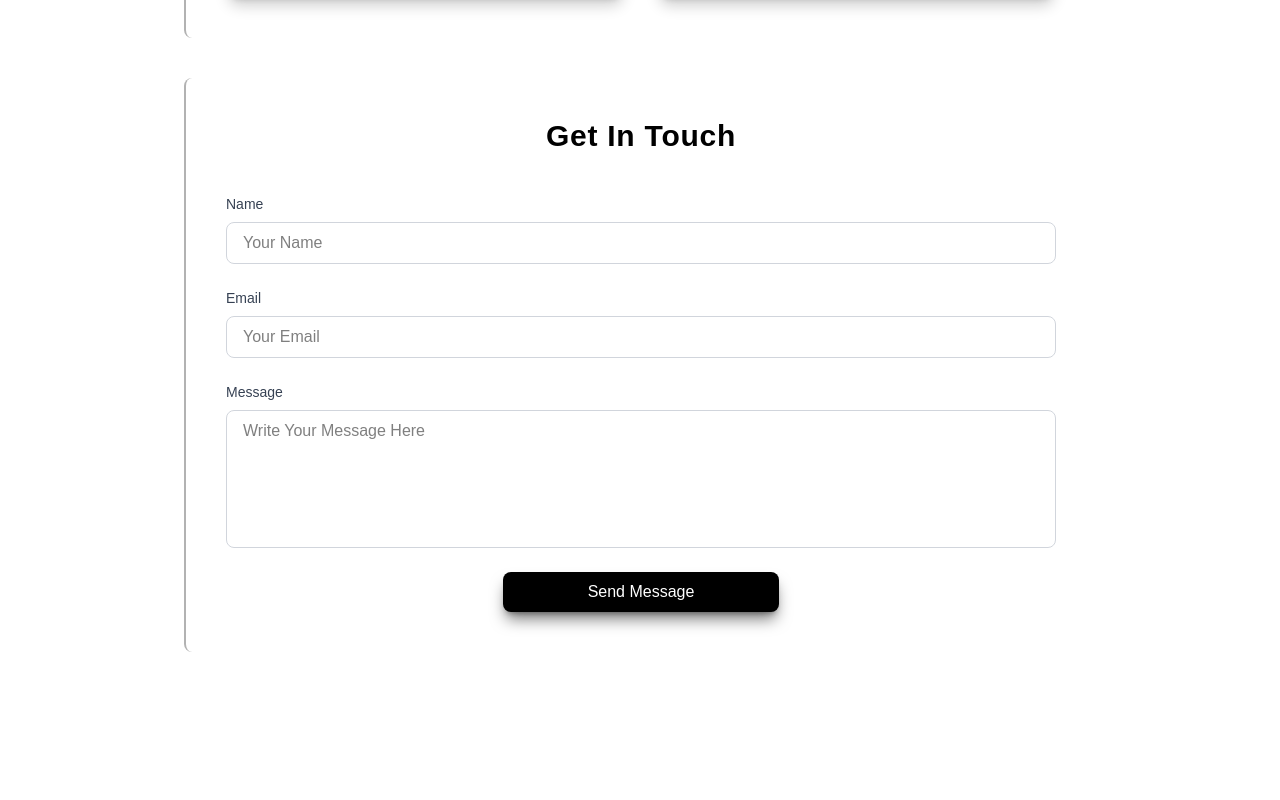
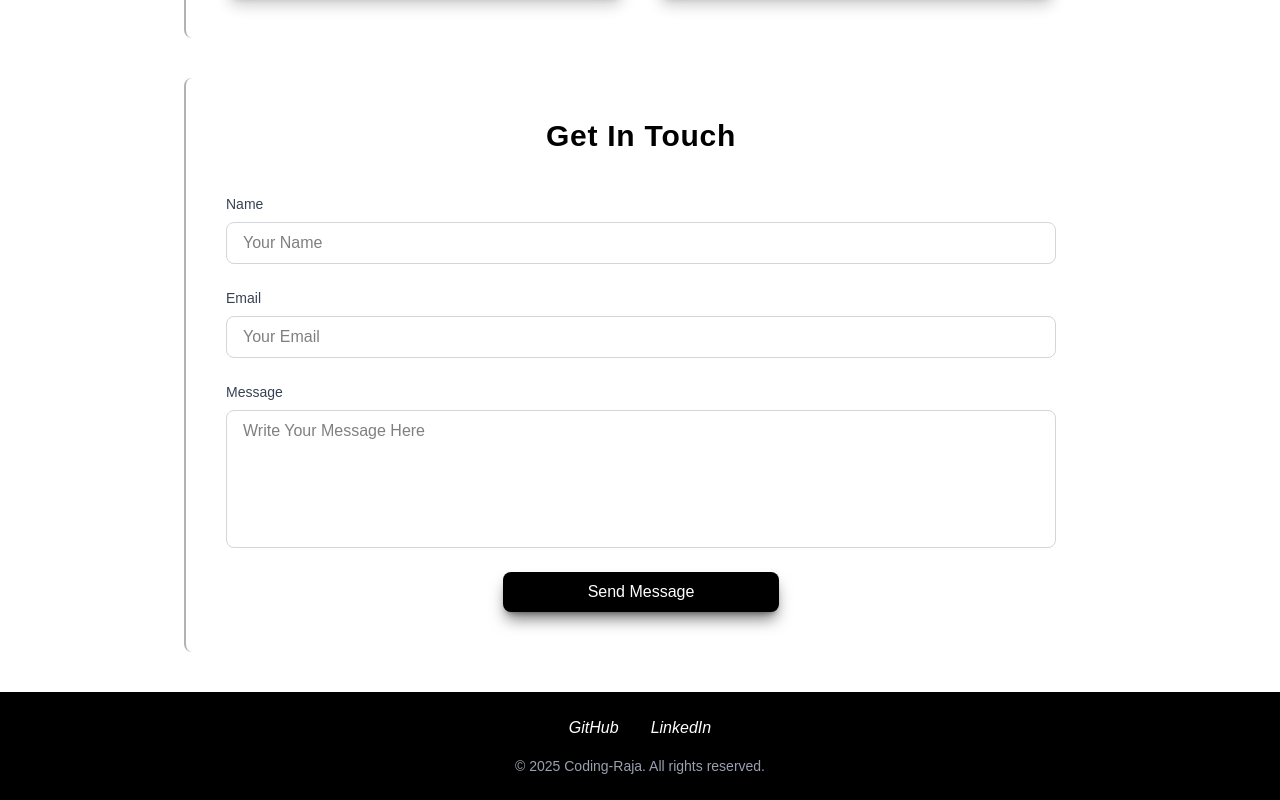
Before and after one commit to Coding-Raja/Raja-Muhammad-Ali-Portfolio, a Next.js app in the folder portfolio/: page / in a window 1280 px wide. Shown: the part 2030-2830 px from the top of the page. Before the commit the page ends 2682 px from the top, so only its background shows below. Built offline with nearby package versions, Linux system fonts and the light colour scheme.

Commit message:
Adding the Footer of the Portfolio

```diff
--- a/portfolio/app/layout.js
+++ b/portfolio/app/layout.js
@@ -1,6 +1,7 @@
 import { Geist, Geist_Mono } from "next/font/google";
 import "./globals.css";
 import Header from "../components/Header.js";
+import Footer from "../components/Footer.js";
 
 const geistSans = Geist({
   variable: "--font-geist-sans",
@@ -31,6 +32,7 @@ export default function RootLayout({ children }) {
       >
         <Header />
         {children}
+        <Footer />
       </body>
     </html>
   );
--- a/portfolio/app/page.jsx
+++ b/portfolio/app/page.jsx
@@ -4,10 +4,7 @@ export default function Home() {
   return (
     <>
       {/* Hero Section */}
-      <section
-        className="flex justify-center items-center mt-5 px-4 py-4 sm:px-6 lg:px-8"
-        id="Home"
-      >
+      <section className="flex justify-center items-center mt-5 px-4 py-4 sm:px-6 lg:px-8" id="Home">
         <div className="w-full md:w-5/6 lg:w-3/4 p-4 sm:p-6 md:p-8 border-l-2 border-black/30 rounded-l-lg">
           <h1 className="text-xl sm:text-2xl md:text-3xl text-balance font-bold mb-4 md:mb-5">
             Hi, I am Raja Muhammad Ali
@@ -22,10 +19,7 @@ export default function Home() {
       </section>
 
       {/* About Section */}
-      <section
-        className="flex justify-center items-center mt-5 px-4 py-4 sm:px-6 lg:px-8"
-        id="About"
-      >
+      <section className="flex justify-center items-center mt-5 px-4 py-4 sm:px-6 lg:px-8" id="About">
         <div className="w-full md:w-5/6 lg:w-3/4 p-4 sm:p-6 md:p-8 border-l-2 border-black/30 rounded-l-lg">
           {/* Section Title */}
           <h2 className="text-xl sm:text-2xl md:text-3xl font-bold text-center mb-8 tracking-wide">
@@ -249,7 +243,7 @@ export default function Home() {
       </section>
 
       {/* Contact Section */}
-      <section id="Contact" className="flex justify-center items-center mt-10 px-4 sm:px-6 lg:px-8">
+      <section id="Contact" className="flex justify-center items-center mt-10 mb-10 px-4 sm:px-6 lg:px-8">
         <div className="w-full md:w-5/6 lg:w-3/4 bg-white/50 backdrop-blur-sm p-6 sm:p-8 md:p-10 border-l-2 border-black/30 rounded-lg">
           <h2 className="text-xl sm:text-2xl md:text-3xl font-bold text-center mb-10 text-black tracking-wide">
           Get In Touch
--- /dev/null
+++ b/portfolio/components/Footer.js
@@ -0,0 +1,38 @@
+// components/Footer.jsx
+import React from "react";
+import Link from "next/link";
+
+const Footer = () => {
+  return (
+    <footer className="bg-black text-white py-6">
+      <div className="container mx-auto flex flex-col items-center">
+        {/* Social Links */}
+        <div className="flex space-x-8 mb-4">
+          <Link
+            href="https://github.com/"
+            className="hover:underline italic"
+            target="_blank"
+            rel="noopener noreferrer"
+          >
+            GitHub
+          </Link>
+          <Link
+            href="https://linkedin.com/"
+            className="hover:underline italic"
+            target="_blank"
+            rel="noopener noreferrer"
+          >
+            LinkedIn
+          </Link>
+        </div>
+
+        {/* Copyright */}
+        <p className="text-sm text-gray-400">
+          © {new Date().getFullYear()} Coding-Raja. All rights reserved.
+        </p>
+      </div>
+    </footer>
+  );
+};
+
+export default Footer;
```
